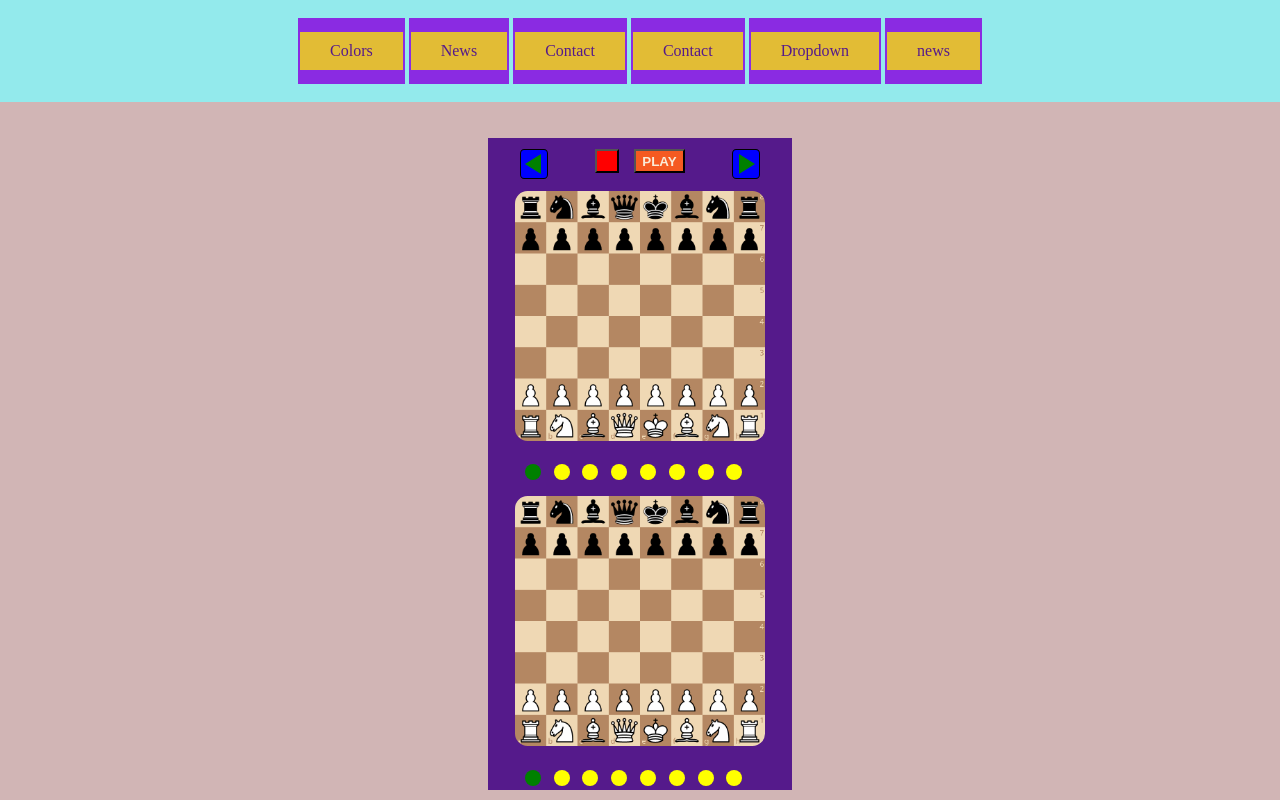
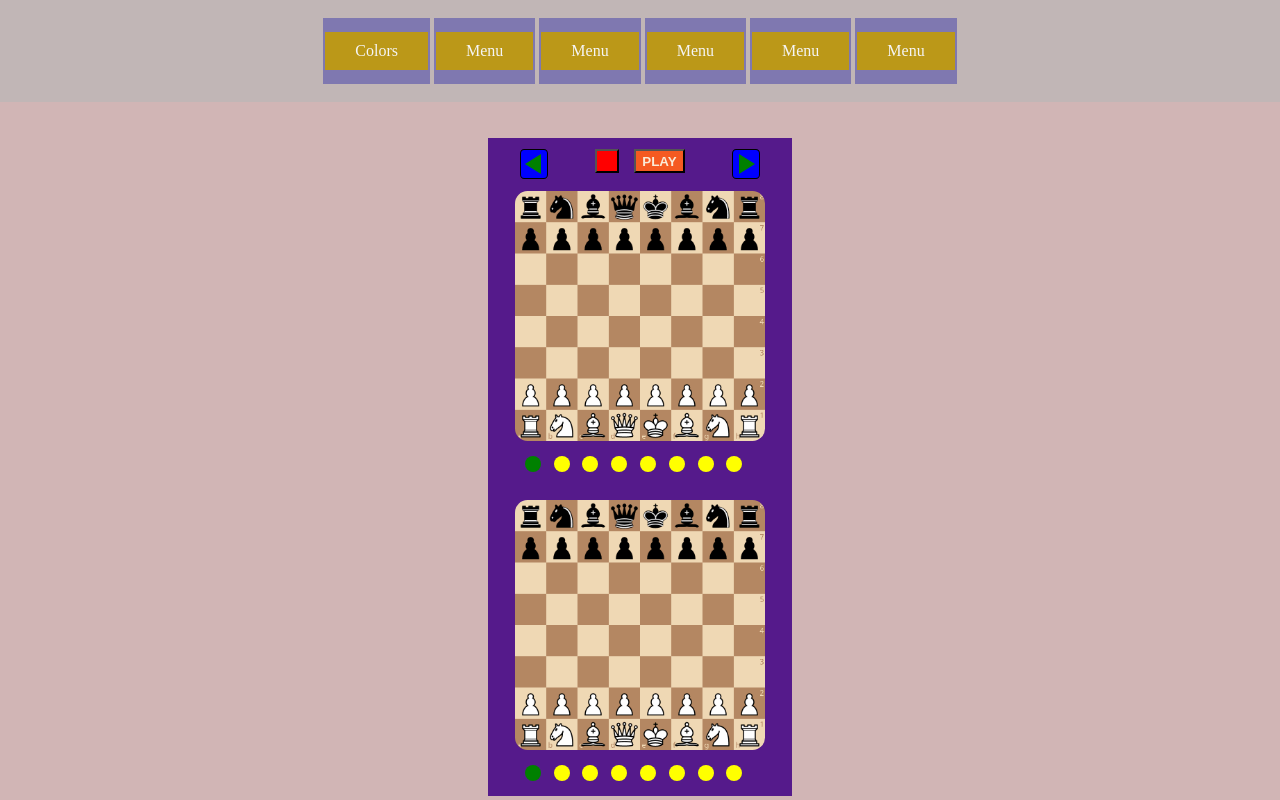
Before and after one commit to coffee-marios/npm_test, a website built with webpack: page dist/index.html in a window 1280 px wide. Built offline with nearby package versions, Linux system fonts and the light colour scheme.

Commit message:
Add some css

```diff
--- a/src/style.css
+++ b/src/style.css
@@ -29,7 +29,7 @@ body {
 }
 
 nav {
-    background-color: rgba(133, 248, 250, 0.795);
+    background-color: rgba(76, 188, 190, 0.112);
     border: #00060400 2px solid;
     text-align: center;
     padding: 1rem;
@@ -40,7 +40,7 @@ nav {
 
 .inlineEl {
     display: inline-block;
-    background-color: blueviolet;
+    background-color: rgba(33, 33, 168, 0.41);
     padding: 0;
 }
 
@@ -63,13 +63,13 @@ nav {
     text-decoration: none;
 
     padding: 10px 30px;
-    background-color: rgb(226, 188, 53);
+    background-color: rgb(187, 152, 24);
     border: none;
     display: inline-block;
     font-size: 16px;
     margin: 14px 2px;
     font-family: 'Times New Roman', Times, serif;
-    color: #551A8B;
+    color: whitesmoke;
 }
 
 
@@ -81,7 +81,7 @@ nav {
 
 
 .buttonClicked {
-    background-color: #e40c9c !important;
+    background-color: #0ce410be !important;
     color: white;
 }
 
@@ -111,7 +111,7 @@ nav {
 }
 
 #dotContainer {
-    margin-top: 1.2rem;
+    margin: 0.7rem 0;
 }
 
 .dot {
```
Also changed, not shown: dist/bundle.js, dist/index.html.
